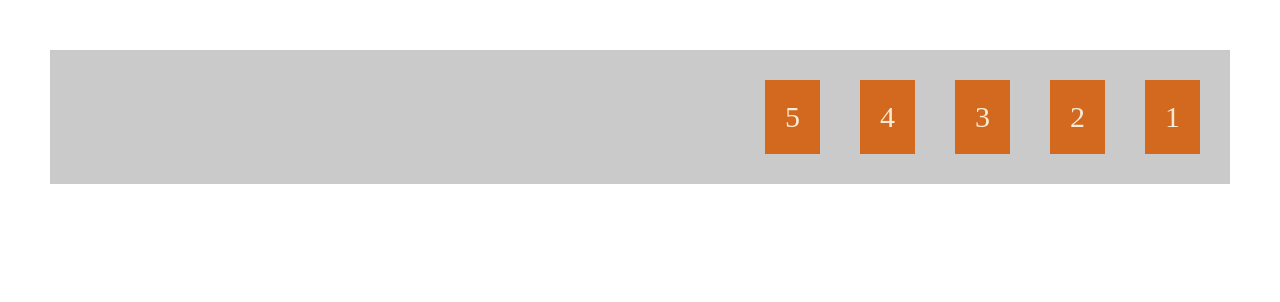
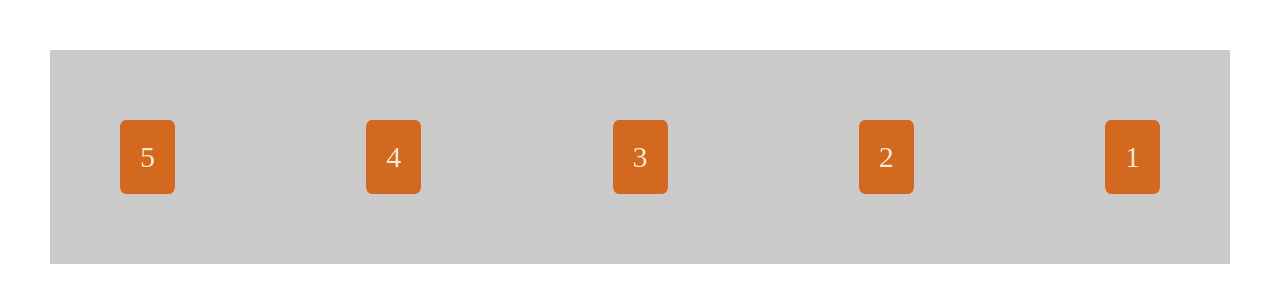
Before and after one commit to priyodas12/CSS-Intro, a website: page styles/index.html in a window 1280 px wide. Drawn offline with Linux system fonts and the light colour scheme.

Commit message:
justify content

```diff
--- a/styles/01_styles.css
+++ b/styles/01_styles.css
@@ -6,11 +6,12 @@
 
 .container {
     background-color: #cacaca;
-    padding: 10px;
+    padding: 50px;
     margin: 50px;
     display: flex;
     flex-direction: row-reverse;
     /*default set as row*/
+    justify-content: space-between;
 }
 
 .item {
@@ -19,4 +20,5 @@
     font-size: 30px;
     padding: 20px;
     margin: 20px;
+    border-radius: 10%;
 }
```
